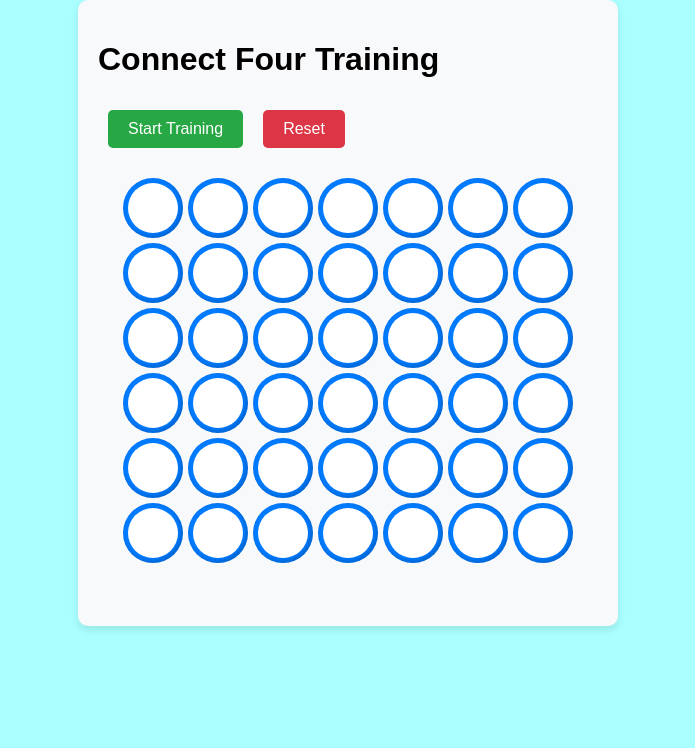
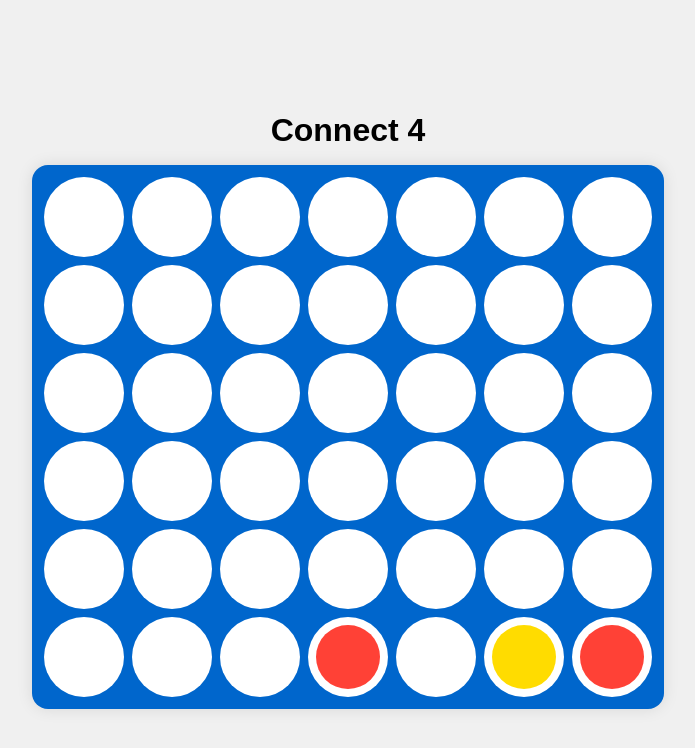
Before and after one commit to PuddlesPenguin/Connect4OpeningProject, a React (Vite) app: page /train-openings in a window 1280 px wide. Shown: the top 748 px of the page, without its empty margins (292-987 px from the left). Built offline with nearby package versions, Linux system fonts and the light colour scheme.

Commit message:
Functionality Updates (still bugged)
Made a variable that tracks "JSON string" and prints it in console. Also  merged the two connect 4 files to fix "win-checker" (however there is an bug where the program always skips the second move of opening. Can't seem to fix).

```diff
--- a/src/Connect4.jsx
+++ b/src/Connect4.jsx
@@ -1,17 +1,52 @@
-import React, { useState } from 'react';
+import React, { useState, useEffect } from 'react';
 import './Connect4.css';
 
+const openingsJSON = `[
+    "2456",
+    "1357",
+    "4567",
+    "2345",
+    "1234"
+]`;
+
+const decodeOpenings = (json) => {
+    const openings = JSON.parse(json);
+    return openings.map((opening) => opening.split('').map(Number));
+};
+
+const openings = decodeOpenings(openingsJSON);
+const openingIdx = Math.floor(Math.random() * openings.length);
+console.log(openings[openingIdx])
 const ROWS = 6;
 const COLS = 7;
 const EMPTY = 0;
 const PLAYER1 = 1;
 const PLAYER2 = 2;
+let newJSON = ''
 
 const Connect4 = () => {
     const [board, setBoard] = useState(Array(ROWS).fill().map(() => Array(COLS).fill(EMPTY)));
     const [currentPlayer, setCurrentPlayer] = useState(PLAYER1);
     const [winner, setWinner] = useState(null);
     const [gameOver, setGameOver] = useState(false);
+    const [moveCounter, setMoveCounter] = useState(0); // Start at 0
+
+    useEffect(() => {
+        const playInitialMoves = async () => {
+            if (moveCounter < openings[openingIdx].length) {
+                await new Promise(resolve => {
+                    setTimeout(() => {
+                        dropPiece(openings[openingIdx][moveCounter] - 1); // Adjust for zero indexing
+                        resolve();
+                    }, 1000); // 1000ms delay for each move
+                });
+            }
+        };
+
+        playInitialMoves();
+        console.log(moveCounter);
+        console.log(newJSON);
+    }, [moveCounter]); // Dependency on moveCounter
 
     const checkWinner = (row, col) => {
         const directions = [
@@ -58,17 +93,18 @@ const Connect4 = () => {
 
     const dropPiece = (col) => {
         if (gameOver) return;
-
+        newJSON = newJSON + (col+1);
         for (let row = ROWS - 1; row >= 0; row--) {
             if (board[row][col] === EMPTY) {
-                const newBoard = board.map(row => [...row]);
+                const newBoard = board.map(r => [...r]);
                 newBoard[row][col] = currentPlayer;
                 setBoard(newBoard);
+                setMoveCounter(prevCount => prevCount + 1);
 
                 if (checkWinner(row, col)) {
                     setWinner(currentPlayer);
                     setGameOver(true);
-                } else if (newBoard.every(row => row.every(cell => cell !== EMPTY))) {
+                } else if (newBoard.every(r => r.every(cell => cell !== EMPTY))) {
                     setGameOver(true);
                 } else {
                     setCurrentPlayer(currentPlayer === PLAYER1 ? PLAYER2 : PLAYER1);
@@ -83,6 +119,7 @@ const Connect4 = () => {
         setCurrentPlayer(PLAYER1);
         setWinner(null);
         setGameOver(false);
+        setMoveCounter(0); // Reset move counter
     };
 
     return (
@@ -99,9 +136,7 @@ const Connect4 = () => {
                             >
                                 {cell !== EMPTY && (
                                     <div
-                                        className={`piece ${
-                                            cell === PLAYER1 ? 'player1' : 'player2'
-                                        }`}
+                                        className={`piece ${cell === PLAYER1 ? 'player1' : 'player2'}`}
                                     />
                                 )}
                             </div>
--- a/src/index.css
+++ b/src/index.css
@@ -1,7 +1,7 @@
 body {
   margin: 0;
   font-family: Arial, sans-serif;
-  background: #aaffff;
+  background: #8ed2d2;
 }
 
 .header {
--- a/src/pages/FrontPage.jsx
+++ b/src/pages/FrontPage.jsx
@@ -5,6 +5,7 @@ import addOpeningLogo from './../assets/treelogo.png';
 import trainOpeningLogo from './../assets/practice.jpg';
 import playBotLogo from './../assets/bot.jpg';
 import { Link } from 'react-router-dom';
+import Connect4 from './../Connect4.jsx'
 
 function FrontPage() {
   return (
@@ -31,6 +32,7 @@ function FrontPage() {
           image={playBotLogo}
           link="/play-bot"
         />
+
       </div>
     </>
   );
--- a/src/pages/TrainOpenings.jsx
+++ b/src/pages/TrainOpenings.jsx
@@ -1,366 +1,160 @@
 import React, { useState, useEffect } from 'react';
+import './../Connect4.css';
 
-// JSON Representation of Openings
 const openingsJSON = `[
-  "4435",
-  "3435",
-  "4342"
+    "2456",
+    "1357",
+    "4567",
+    "2345",
+    "1234"
 ]`;
 
-/**
- * Decodes a JSON string of Connect Four openings into an array of move sequences.
- *
- * @param {string} json - The JSON string representing the openings.
- * @returns {number[][]} An array where each sub-array is a sequence of column moves.
- */
 const decodeOpenings = (json) => {
-  const openings = JSON.parse(json);
-  return openings.map((opening) => opening.split('').map(Number));
+    const openings = JSON.parse(json);
+    return openings.map((opening) => opening.split('').map(Number));
 };
 
-// Decode the openings
 const openings = decodeOpenings(openingsJSON);
+const openingIdx = Math.floor(Math.random() * openings.length);
+console.log(openings[openingIdx])
+const ROWS = 6;
+const COLS = 7;
+const EMPTY = 0;
+const PLAYER1 = 1;
+const PLAYER2 = 2;
+let newJSON = ''
 
-/**
- * Cell Component
- * Represents a single cell in the Connect Four board.
- */
-const Cell = ({ value, onClick }) => {
-  const getCellColor = () => {
-    if (value === 'player1') return '#FF4136'; // Red
-    if (value === 'player2') return '#FFDC00'; // Yellow
-    return '#FFFFFF'; // Empty
-  };
+const TrainOpenings = () => {
+    const [board, setBoard] = useState(Array(ROWS).fill().map(() => Array(COLS).fill(EMPTY)));
+    const [currentPlayer, setCurrentPlayer] = useState(PLAYER1);
+    const [winner, setWinner] = useState(null);
+    const [gameOver, setGameOver] = useState(false);
+    const [moveCounter, setMoveCounter] = useState(0); // Start at 0
 
-  const cellStyle = {
-    width: '60px',
-    height: '60px',
-    backgroundColor: '#007BFF',
-    borderRadius: '50%',
-    display: 'flex',
-    alignItems: 'center',
-    justifyContent: 'center',
-    cursor: value === null ? 'pointer' : 'default',
-    boxShadow: 'inset -2px -2px 5px rgba(0,0,0,0.2)',
-    transition: 'background-color 0.3s',
-  };
+    useEffect(() => {
+        const playInitialMoves = async () => {
+            if (moveCounter < openings[openingIdx].length) {
+                await new Promise(resolve => {
+                    setTimeout(() => {
+                        dropPiece(openings[openingIdx][moveCounter] - 1); // Adjust for zero indexing
+                        resolve();
+                    }, 1000); // 1000ms delay for each move
+                });
+            }
+        };
 
-  const discStyle = {
-    width: '50px',
-    height: '50px',
-    borderRadius: '50%',
-    backgroundColor: getCellColor(),
-    transition: 'background-color 0.3s',
-  };
+        playInitialMoves();
+        console.log(moveCounter);
+        console.log(newJSON);
+    }, [moveCounter]); // Dependency on moveCounter
 
-  return (
-      <div style={cellStyle} onClick={onClick}>
-        <div style={discStyle}></div>
-      </div>
-  );
-};
+    const checkWinner = (row, col) => {
+        const directions = [
+            [0, 1],  // horizontal
+            [1, 0],  // vertical
+            [1, 1],  // diagonal down-right
+            [1, -1], // diagonal down-left
+        ];
 
-/**
- * Board Component
- * Represents the Connect Four board.
- */
-const Board = ({ board, handleUserMove }) => {
-  const boardStyle = {
-    display: 'grid',
-    gridTemplateColumns: 'repeat(7, 60px)',
-    gridTemplateRows: 'repeat(6, 60px)',
-    gap: '5px',
-    justifyContent: 'center',
-    margin: '20px auto',
-  };
+        for (let [dx, dy] of directions) {
+            let count = 1;
+            for (let i = 1; i < 4; i++) {
+                const newRow = row + i * dx;
+                const newCol = col + i * dy;
+                if (
+                    newRow >= 0 && newRow < ROWS &&
+                    newCol >= 0 && newCol < COLS &&
+                    board[newRow][newCol] === currentPlayer
+                ) {
+                    count++;
+                } else {
+                    break;
+                }
+            }
+            for (let i = 1; i < 4; i++) {
+                const newRow = row - i * dx;
+                const newCol = col - i * dy;
+                if (
+                    newRow >= 0 && newRow < ROWS &&
+                    newCol >= 0 && newCol < COLS &&
+                    board[newRow][newCol] === currentPlayer
+                ) {
+                    count++;
+                } else {
+                    break;
+                }
+            }
+            if (count >= 4) {
+                return true;
+            }
+        }
+        return false;
+    };
 
-  return (
-      <div style={boardStyle}>
-        {board.map((row, rowIndex) =>
-            row.map((cell, colIndex) => (
-                <Cell
-                    key={`${rowIndex}-${colIndex}`}
-                    value={cell}
-                    onClick={() => handleUserMove(colIndex + 1)}
-                />
-            ))
-        )}
-      </div>
-  );
-};
+    const dropPiece = (col) => {
+        if (gameOver) return;
+        newJSON = newJSON + (col+1);
+        for (let row = ROWS - 1; row >= 0; row--) {
+            if (board[row][col] === EMPTY) {
+                const newBoard = board.map(r => [...r]);
+                newBoard[row][col] = currentPlayer;
+                setBoard(newBoard);
+                setMoveCounter(prevCount => prevCount + 1);
 
-/**
- * App Component
- * Main application component.
- */
-const TrainOpenings = () => {
-  // State Variables
-  const [currentOpeningIndex, setCurrentOpeningIndex] = useState(null);
-  const [currentMoveIndex, setCurrentMoveIndex] = useState(0);
-  const [boardState, setBoardState] = useState(
-      Array(6)
-          .fill(null)
-          .map(() => Array(7).fill(null))
-  ); // 6 rows x 7 columns
-  const [gameActive, setGameActive] = useState(false);
-  const [currentPlayer, setCurrentPlayer] = useState('player1'); // 'player1' or 'player2'
-  const [message, setMessage] = useState('');
-  const [winner, setWinner] = useState(null);
+                if (checkWinner(row, col)) {
+                    setWinner(currentPlayer);
+                    setGameOver(true);
+                } else if (newBoard.every(r => r.every(cell => cell !== EMPTY))) {
+                    setGameOver(true);
+                } else {
+                    setCurrentPlayer(currentPlayer === PLAYER1 ? PLAYER2 : PLAYER1);
+                }
+                break;
+            }
+        }
+    };
 
-  // Start Training Session
-  const startTraining = () => {
-    // Randomly select an opening
-    const openingIdx = Math.floor(Math.random() * openings.length);
-    setCurrentOpeningIndex(openingIdx);
-    setCurrentMoveIndex(0);
-    setBoardState(
-        Array(6)
-            .fill(null)
-            .map(() => Array(7).fill(null))
+    const resetGame = () => {
+        setBoard(Array(ROWS).fill().map(() => Array(COLS).fill(EMPTY)));
+        setCurrentPlayer(PLAYER1);
+        setWinner(null);
+        setGameOver(false);
+        setMoveCounter(0); // Reset move counter
+    };
+
+    return (
+        <div className="connect4">
+            <h1>Connect 4</h1>
+            <div className="board">
+                {board.map((row, rowIndex) => (
+                    <div key={rowIndex} className="row">
+                        {row.map((cell, colIndex) => (
+                            <div
+                                key={colIndex}
+                                className="cell"
+                                onClick={() => dropPiece(colIndex)}
+                            >
+                                {cell !== EMPTY && (
+                                    <div
+                                        className={`piece ${cell === PLAYER1 ? 'player1' : 'player2'}`}
+                                    />
+                                )}
+                            </div>
+                        ))}
+                    </div>
+                ))}
+            </div>
+            {gameOver && (
+                <div className="game-over">
+                    <h2>Game Over</h2>
+                    <p>{winner ? `Player ${winner} wins!` : "It's a draw!"}</p>
+                    <button className="reset-button" onClick={resetGame}>
+                        New Game
+                    </button>
+                </div>
+            )}
+        </div>
     );
-    setGameActive(true);
-    setCurrentPlayer('player1');
-    setMessage('Training started! Watch the opening moves...');
-    setWinner(null);
-  };
-
-  // Play Opening Moves Sequentially
-  useEffect(() => {
-    if (gameActive && currentOpeningIndex !== null && !winner) {
-      const opening = openings[currentOpeningIndex];
-      if (currentMoveIndex < opening.length) {
-        const move = opening[currentMoveIndex];
-        // Simulate a delay between moves
-        const timer = setTimeout(() => {
-          makeMove(move, currentPlayer);
-          if (checkWin(boardState, move - 1)) {
-            setWinner(currentPlayer);
-            setMessage(`${capitalize(currentPlayer)} wins during the opening!`);
-            setGameActive(false);
-            return;
-          }
-          setCurrentMoveIndex((prev) => prev + 1);
-          setCurrentPlayer((prev) => (prev === 'player1' ? 'player2' : 'player1'));
-        }, 700); // 700ms delay
-
-        return () => clearTimeout(timer);
-      } else {
-        setMessage("Now it's your turn! Click on a column to make your move.");
-      }
-    }
-    // eslint-disable-next-line react-hooks/exhaustive-deps
-  }, [gameActive, currentMoveIndex, currentOpeningIndex, currentPlayer, winner]);
-
-  /**
-   * Handles user clicking on a column to make a move.
-   * Validates against opening if in training phase.
-   */
-  const handleUserMove = (column) => {
-    if (!gameActive || winner) return;
-
-    const opening = openings[currentOpeningIndex];
-    if (currentMoveIndex < opening.length) {
-      // During opening phase
-      const expectedMove = opening[currentMoveIndex];
-      if (column === expectedMove) {
-        makeMove(column, currentPlayer);
-        if (checkWin(boardState, column - 1)) {
-          setWinner(currentPlayer);
-          setMessage(`${capitalize(currentPlayer)} wins!`);
-          setGameActive(false);
-          return;
-        }
-        setMessage('Good move!');
-        setCurrentMoveIndex((prev) => prev + 1);
-        setCurrentPlayer((prev) => (prev === 'player1' ? 'player2' : 'player1'));
-
-        if (currentMoveIndex + 1 >= opening.length) {
-          setMessage('You have successfully completed the opening! Continue playing.');
-          setGameActive(false);
-        }
-      } else {
-        setMessage(`Incorrect move. Expected column ${expectedMove}. Try again!`);
-      }
-    } else {
-      // After opening phase, regular gameplay
-      makeMove(column, currentPlayer);
-      if (checkWin(boardState, column - 1)) {
-        setWinner(currentPlayer);
-        setMessage(`${capitalize(currentPlayer)} wins!`);
-        setGameActive(false);
-        return;
-      }
-      setCurrentPlayer((prev) => (prev === 'player1' ? 'player2' : 'player1'));
-      setMessage(`${capitalize(currentPlayer === 'player1' ? 'player2' : 'player1')} turn.`);
-    }
-  };
-
-  /**
-   * Makes a move on the board.
-   *
-   * @param {number} column - The column number (1-7).
-   * @param {string} player - 'player1' or 'player2'.
-   */
-  const makeMove = (column, player) => {
-    const updatedBoard = boardState.map((row) => [...row]);
-    for (let row = 5; row >= 0; row--) {
-      if (updatedBoard[row][column - 1] === null) {
-        updatedBoard[row][column - 1] = player;
-        break;
-      }
-    }
-    setBoardState(updatedBoard);
-  };
-
-  /**
-   * Checks if the current move causes a win.
-   *
-   * @param {Array} board - The current board state.
-   * @param {number} lastMoveCol - The column index (0-6) where the last disc was placed.
-   * @returns {boolean} - True if there's a win, else false.
-   */
-      //todo:fix the fact that this is broken
-  const checkWin = (board, lastMoveCol) => {
-    const lastRow = board.findIndex((row) => row[lastMoveCol] !== null);
-    if (lastRow === -1) return false;
-    const player = board[lastRow][lastMoveCol];
-    if (!player) return false;
-
-    // Directions: horizontal, vertical, diagonal (/), diagonal (\)
-    const directions = [
-      { dr: 0, dc: 1 }, // horizontal
-      { dr: 1, dc: 0 }, // vertical
-      { dr: 1, dc: 1 }, // diagonal \
-      { dr: 1, dc: -1 }, // diagonal /
-    ];
-
-    for (let { dr, dc } of directions) {
-      let count = 1;
-
-      // Check in the positive direction
-      let r = lastRow + dr;
-      let c = lastMoveCol + dc;
-      while (r >= 0 && r < 6 && c >= 0 && c < 7 && board[r][c] === player) {
-        count++;
-        r += dr;
-        c += dc;
-      }
-
-      // Check in the negative direction
-      r = lastRow - dr;
-      c = lastMoveCol - dc;
-      while (r >= 0 && r < 6 && c >= 0 && c < 7 && board[r][c] === player) {
-        count++;
-        r -= dr;
-        c -= dc;
-      }
-
-      if (count >= 4) return true;
-    }
-
-    return false;
-  };
-
-  /**
-   * Capitalizes the first letter of a string.
-   *
-   * @param {string} str - The string to capitalize.
-   * @returns {string} - The capitalized string.
-   */
-  const capitalize = (str) => {
-    if (!str) return '';
-    return str.charAt(0).toUpperCase() + str.slice(1);
-  };
-
-  /**
-   * Resets the game to its initial state.
-   */
-  const resetGame = () => {
-    setCurrentOpeningIndex(null);
-    setCurrentMoveIndex(0);
-    setBoardState(
-        Array(6)
-            .fill(null)
-            .map(() => Array(7).fill(null))
-    );
-    setGameActive(false);
-    setCurrentPlayer('player1');
-    setMessage('');
-    setWinner(null);
-  };
-
-  // Styling for the container
-  const containerStyle = {
-    maxWidth: '500px',
-    margin: '0 auto',
-    padding: '20px',
-    backgroundColor: '#f8f9fa',
-    borderRadius: '10px',
-    boxShadow: '0 4px 8px rgba(0,0,0,0.1)',
-  };
-
-  // Styling for buttons
-  const buttonStyle = {
-    padding: '10px 20px',
-    fontSize: '1em',
-    cursor: 'pointer',
-    margin: '10px',
-    border: 'none',
-    borderRadius: '5px',
-    color: 'white',
-  };
-
-  const startButtonStyle = {
-    ...buttonStyle,
-    backgroundColor: '#28a745',
-  };
-
-  const resetButtonStyle = {
-    ...buttonStyle,
-    backgroundColor: '#dc3545',
-  };
-
-  // Styling for the message
-  const messageStyle = {
-    marginTop: '20px',
-    fontSize: '1.2em',
-    color: '#555',
-    minHeight: '1.2em', // To maintain space even when empty
-  };
-
-  return (
-      <div style={containerStyle}>
-        <h1>Connect Four Training</h1>
-        <div>
-          <button
-              style={startButtonStyle}
-              onClick={startTraining}
-              disabled={gameActive && currentMoveIndex < (openings[currentOpeningIndex]?.length || 0)}
-          >
-            Start Training
-          </button>
-          <button style={resetButtonStyle} onClick={resetGame}>
-            Reset
-          </button>
-        </div>
-        <Board board={boardState} handleUserMove={handleUserMove} />
-        <div style={messageStyle}>
-          {winner
-              ? `${capitalize(winner)} wins!`
-              : message}
-        </div>
-      </div>
-  );
-};
-
-/**
- * Helper function to check if the board is full.
- *
- * @param {Array} board - The current board state.
- * @returns {boolean} - True if the board is full, else false.
- */
-const isBoardFull = (board) => {
-  return board.every(row => row.every(cell => cell !== null));
 };
 
 export default TrainOpenings;
```
Also changed, not shown: 1 other file (tests, documents, lock files or other folders).
